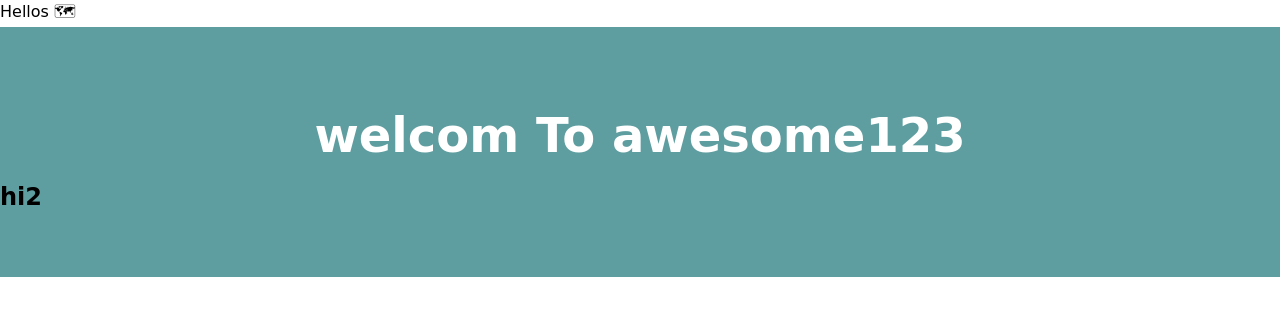
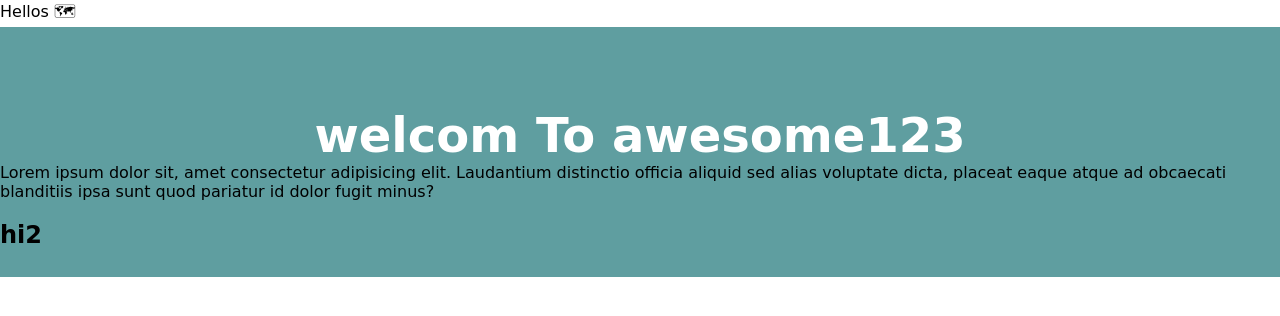
Before and after one commit to madhu-p-gith/space-x, a React (Create React App) app: page / in a window 1280 px wide. Shown: the top 316 px of the page. Built offline with nearby package versions, Linux system fonts and the light colour scheme; no server answers.

Commit message:
rttyyuhujgfcgvjhbghj

```diff
--- a/src/components/Header/Header.jsx
+++ b/src/components/Header/Header.jsx
@@ -5,6 +5,12 @@ class Header extends Component {
     return (
       <div className="header">
         <h1>welcom To awesome123</h1>
+        <p>
+          Lorem ipsum dolor sit, amet consectetur adipisicing elit. Laudantium
+          distinctio officia aliquid sed alias voluptate dicta, placeat eaque
+          atque ad obcaecati blanditiis ipsa sunt quod pariatur id dolor fugit
+          minus?
+        </p>
         <h2>hi2</h2>
       </div>
     );
```
